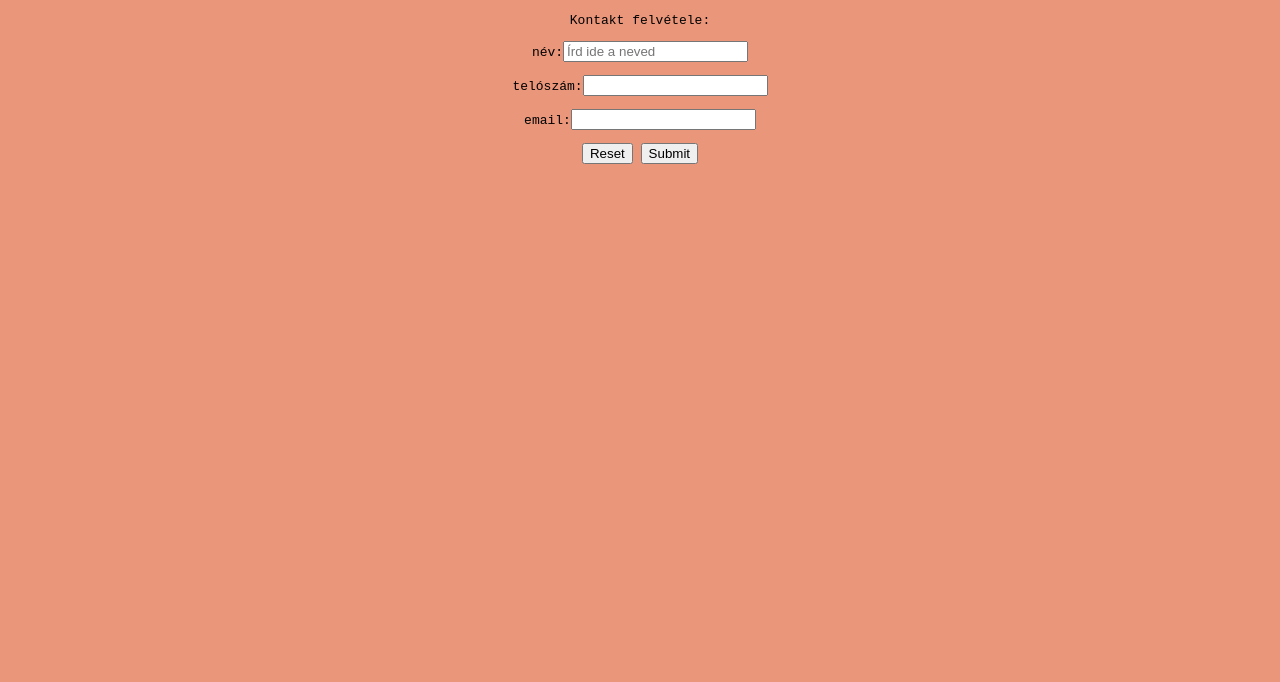
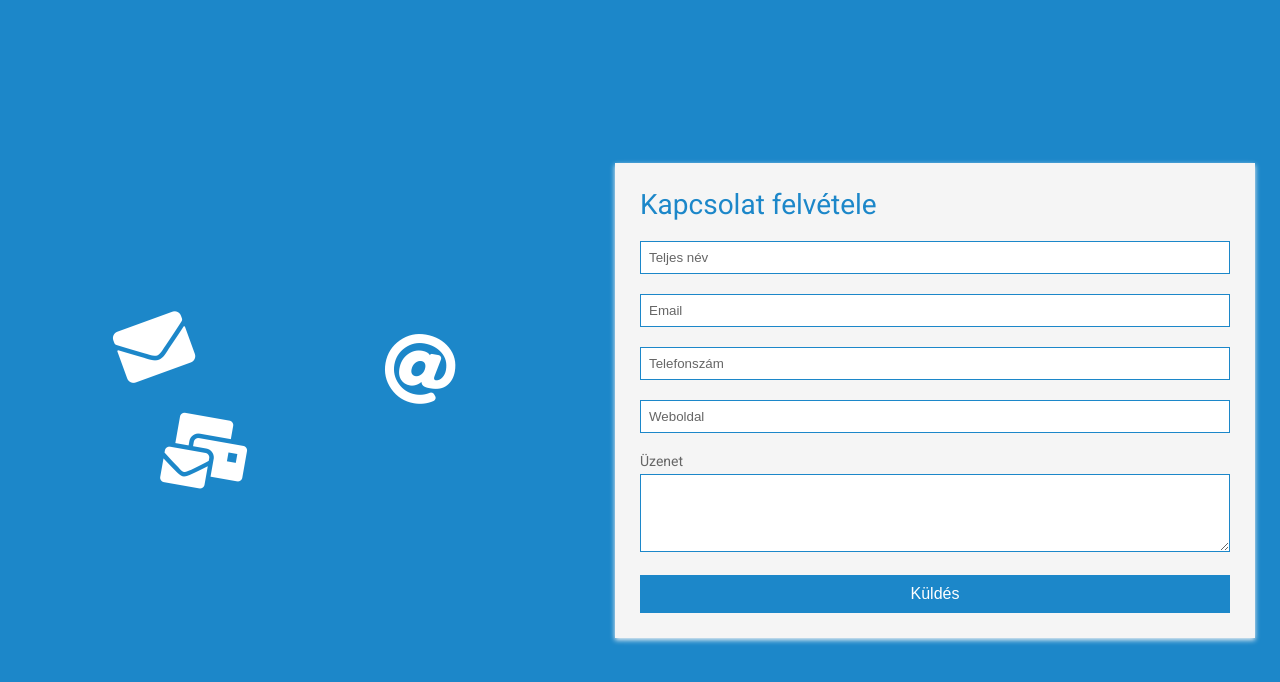
Before and after one commit to AlexMercs/CsoportosRepo, a plain HTML site: page contact.html in a window 1280 px wide. Drawn offline with Linux system fonts and the light colour scheme.

Commit message:
tesztlap

```diff
--- a/contact.html
+++ b/contact.html
@@ -1,24 +1,150 @@
 <!DOCTYPE html>
-<html lang="hu">
-    <head>
-        <meta charset="utf-8">
-        <title>kontakt</title>
-    </head>
-    <body>
-        <style>
-            body{
-                background-color: darksalmon;
-            }
-            p{
-                font-family: monospace;
-                text-align: center;
-            }
-        </style>
-        <p>Kontakt felvétele:</p>
-        <p>név:<input type="text" name="nev" placeholder="Írd ide a neved"></p>
-        <p>telószám:<input type="number" name="teloszam"></p>
-        <p>email:<input type="email" name="email"></p>
-        <p><input type="reset" name="vissza">
-        <input type="submit" name="kuldes"></p>
-    </body>
+<html>
+  <head>
+    <title>Contact form</title>
+    <link rel="stylesheet" href="https://use.fontawesome.com/releases/v5.4.1/css/all.css" integrity="sha384-5sAR7xN1Nv6T6+dT2mhtzEpVJvfS3NScPQTrOxhwjIuvcA67KV2R5Jz6kr4abQsz" crossorigin="anonymous">
+    <link href="https://fonts.googleapis.com/css?family=Roboto:300,400,500,700" rel="stylesheet">
+    <style>
+      html, body
+      {
+      min-height: 100%;
+      padding: 0;
+      margin: 0;
+      font-family: Roboto, Arial, sans-serif;
+      font-size: 14px;
+      color: #666;
+      }
+
+      h1
+      {
+      margin: 0 0 20px;
+      font-weight: 400;
+      color: #1c87c9;
+      }
+
+      p
+      {
+      margin: 0 0 5px;
+      }
+
+      .main-block
+      {
+      display: flex;
+      flex-direction: column;
+      justify-content: center;
+      align-items: center;
+      min-height: 100vh;
+      background: #1c87c9;
+      }
+
+      form
+      {
+      padding: 25px;
+      margin: 25px;
+      box-shadow: 0 2px 5px #f5f5f5;
+      background: #f5f5f5;
+      }
+
+      .fas
+      {
+      margin: 25px 10px 0;
+      font-size: 72px;
+      color: #fff;
+      }
+
+      .fa-envelope
+      {
+      transform: rotate(-20deg);
+      }
+
+      .fa-at , .fa-mail-bulk
+      {
+      transform: rotate(10deg);
+      }
+
+      input, textarea
+      {
+      width: calc(100% - 18px);
+      padding: 8px;
+      margin-bottom: 20px;
+      border: 1px solid #1c87c9;
+      outline: none;
+      }
+
+      input::placeholder
+      {
+      color: #666;
+      }
+
+      button
+      {
+      width: 100%;
+      padding: 10px;
+      border: none;
+      background: #1c87c9;
+      font-size: 16px;
+      font-weight: 400;
+      color: #fff;
+      }
+
+      button:hover {
+      background: #2371a0;
+      }
+
+      @media (min-width: 568px)
+      {
+      .main-block
+      {
+      flex-direction: row;
+      }
+
+      .left-part, form
+      {
+      width: 50%;
+      }
+
+      .fa-envelope
+      {
+      margin-top: 0;
+      margin-left: 20%;
+      }
+
+      .fa-at
+      {
+      margin-top: -10%;
+      margin-left: 65%;
+      }
+
+      .fa-mail-bulk
+      {
+      margin-top: 2%;
+      margin-left: 28%;
+      }
+      }
+    </style>
+
+  </head>
+  <body>
+    <div class="main-block">
+      <div class="left-part">
+        <i class="fas fa-envelope"></i>
+        <i class="fas fa-at"></i>
+        <i class="fas fa-mail-bulk"></i>
+      </div>
+      <form action="/">
+        <h1>Kapcsolat felvétele</h1>
+        <div class="info">
+          <input class="fname" type="text" name="name" placeholder="Teljes név">
+          <input type="text" name="name" placeholder="Email">
+          <input type="text" name="name" placeholder="Telefonszám">
+          <input type="text" name="name" placeholder="Weboldal">
+        </div>
+        <p>Üzenet</p>
+        <div>
+          <textarea rows="4"></textarea>
+        </div>
+        <button type="submit" href="/">Küldés</button>
+      </form>
+    </div>
+  </body>
 </html>
```
